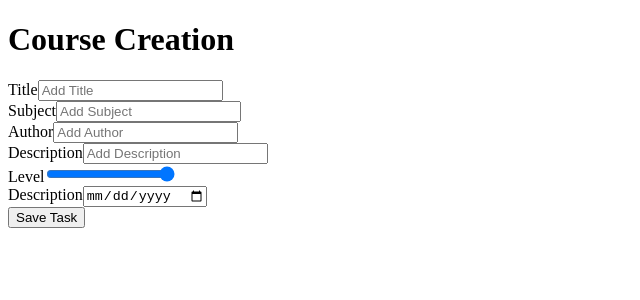
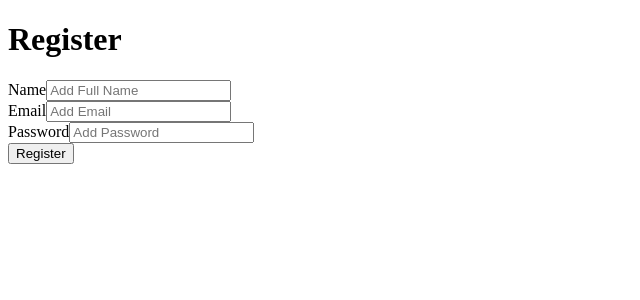
Before and after one commit to VedS1/CourseConnected, a React (Create React App) app in the folder educational-app/: page / in a window 1280 px wide. Shown: the top 300 px of the page, without its empty margins (0-640 px from the left). Built offline with nearby package versions, Linux system fonts and the light colour scheme; no server answers.

Commit message:
Add Register page component

```diff
--- a/educational-app/src/App.js
+++ b/educational-app/src/App.js
@@ -2,12 +2,13 @@ import React from 'react'
 import { useState, useEffect } from 'react';
 import CourseCreationPage from './components/coursecreation/CourseCreationPage';
 import Login from './components/loginAndRegister/Login';
+import Register from './components/loginAndRegister/Register'
 
 const App = () => {
 
   return(
     <>
-      <CourseCreationPage />
+      <Register />
     </>
   )
 }
--- a/educational-app/src/components/loginAndRegister/Login.js
+++ b/educational-app/src/components/loginAndRegister/Login.js
@@ -18,7 +18,7 @@ const Login = () => {
                     <label>Password</label>
                     <input type='text' placeholder = 'Add Password' value={password} onChange={(e) => setPassword(e.target.value)}/>
                 </div>
-                <input type = 'submit' value =  'Save Task' className='btn btn-block'></input>
+                <input type = 'submit' value =  'Login' className='btn btn-block'></input>
             </form>
         </div>
     )
--- a/educational-app/src/components/loginAndRegister/Register.js
+++ b/educational-app/src/components/loginAndRegister/Register.js
@@ -0,0 +1,32 @@
+import axios from "axios"
+import { useState, useEffect } from 'react';
+
+const Login = () => {
+    //States
+    const [email, setEmail] = useState("");
+    const [password, setPassword] = useState("");
+    const [name, setName] = useState("");
+
+    return (
+        <div>
+            <h1>Register</h1>
+            <form className='add-form' onSubmit={console.log("hi")}>
+                <div className='form-control'>
+                <label>Name</label>
+                    <input type='text' placeholder = 'Add Full Name' value={name} onChange={(e) => setName(e.target.value)}/>
+                </div>
+                <div className='form-control'>
+                    <label>Email</label>
+                    <input type='text' placeholder = 'Add Email' value={email} onChange={(e) => setEmail(e.target.value)}/>
+                </div>
+                <div className='form-control'>
+                    <label>Password</label>
+                    <input type='text' placeholder = 'Add Password' value={password} onChange={(e) => setPassword(e.target.value)}/>
+                </div>
+                <input type = 'submit' value =  'Register' className='btn btn-block'></input>
+            </form>
+        </div>
+    )
+}
+
+export default Login
```
